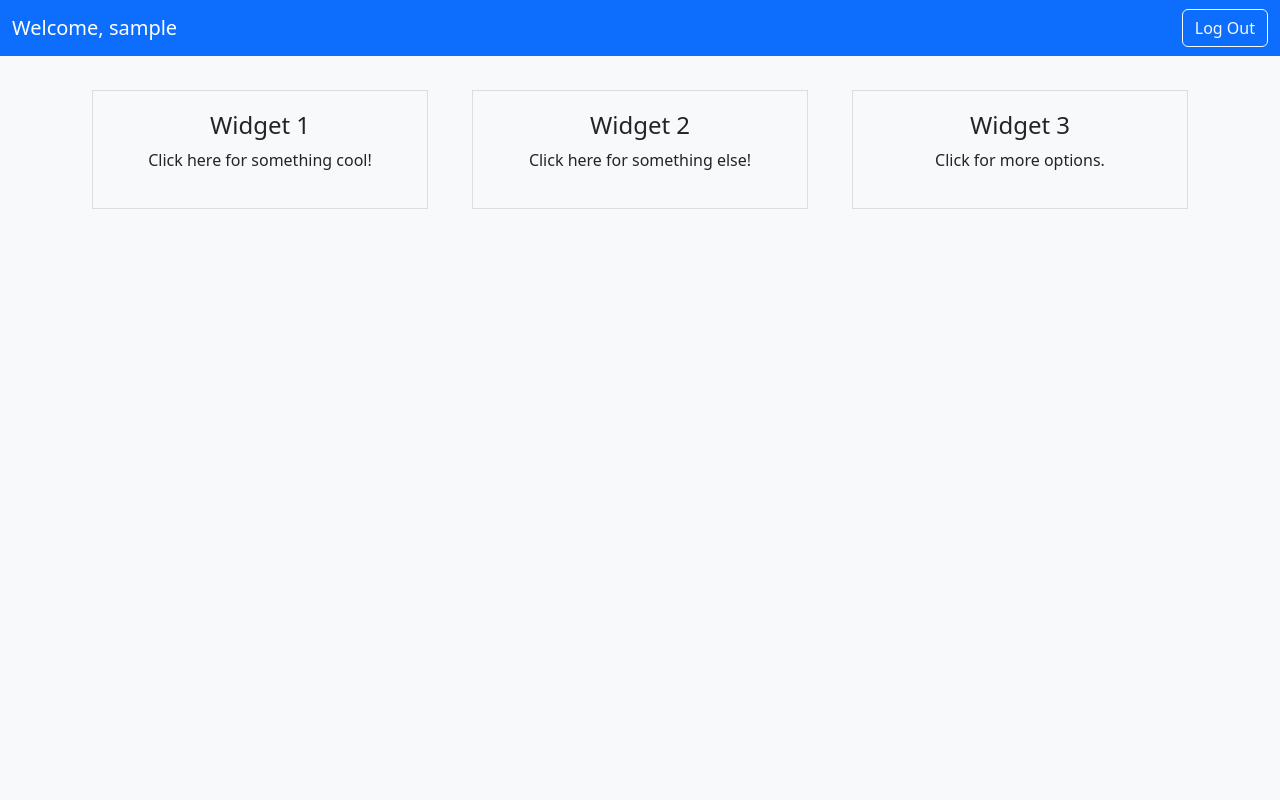
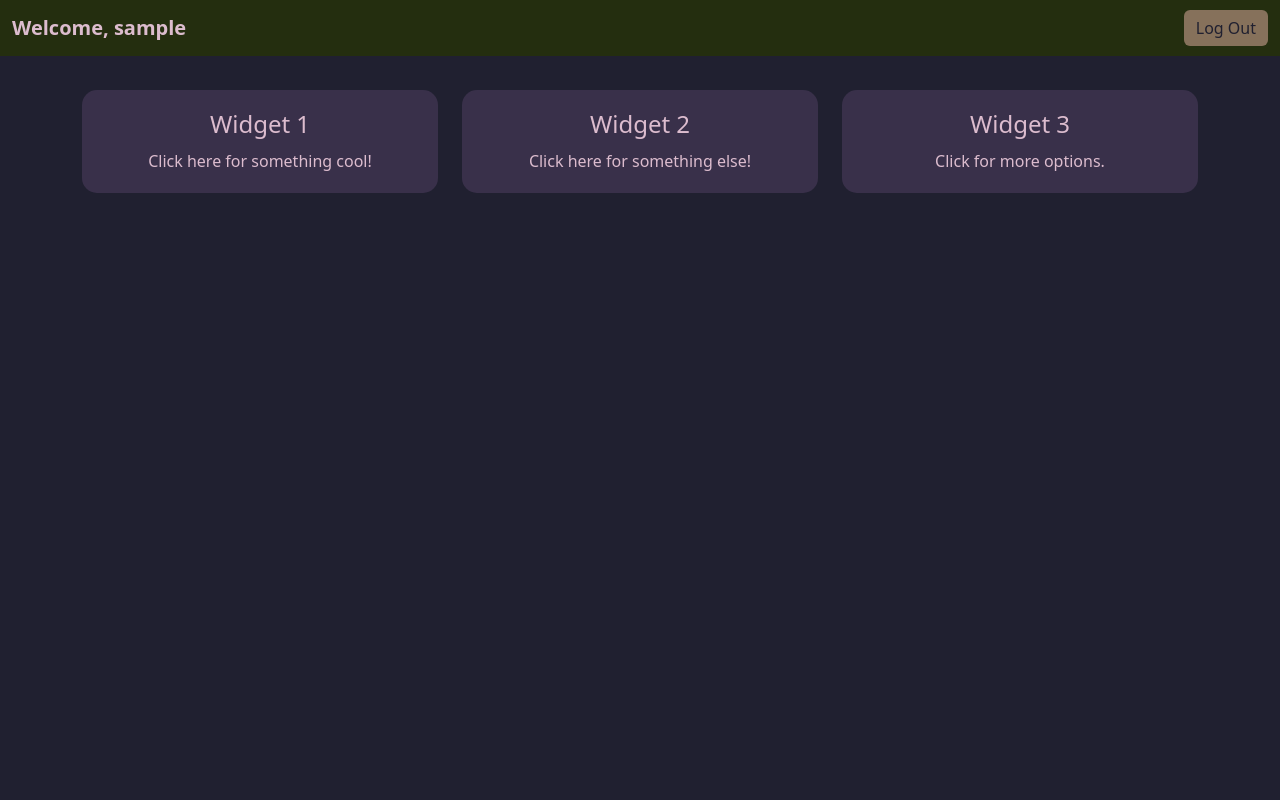
Before and after one commit to TBD-IT490/IT-490-002, a PHP site: page /dashboard.php in a window 1280 px wide. Run offline with PHP 8.4, Linux system fonts and the light colour scheme; the visitor is signed in with stand-in values (Sample User, id 1).

Commit message:
Update Bootstrap version and style adjustments

```diff
--- a/Frontend/dashboard.php
+++ b/Frontend/dashboard.php
@@ -17,28 +17,66 @@ $username = $_SESSION['username'];
     <meta name="viewport" content="width=device-width, initial-scale=1.0">
     <title>Dashboard</title>
     <!-- Bootstrap CSS -->
-    <link href="https://cdn.jsdelivr.net/npm/bootstrap@5.3.0-alpha1/dist/css/bootstrap.min.css" rel="stylesheet">
+    <link href="https://cdn.jsdelivr.net/npm/bootstrap@5.3.2/dist/css/bootstrap.min.css" rel="stylesheet">
     <style>
+        body {
+            background-color: #202030;
+            color: #DCBCCE;
+            min-height: 100vh;
+        }
+
+        .navbar {
+            background-color: #242E0F !important;
+        }
+
+        .navbar-brand {
+            color: #DCBCCE !important;
+            font-weight: bold;
+        }
+
+        .btn-logout {
+            background-color: #86715B;
+            border: none;
+            color: #202030;
+        }
+
+        .btn-logout:hover {
+            background-color: #242E0F;
+            color: #DCBCCE;
+        }
+
         .widget {
-            background-color: #f8f9fa;
-            border: 1px solid #ddd;
+            background-color: #39304A;
+            border-radius: 15px;
             padding: 20px;
             text-align: center;
-            margin: 10px;
+            margin: 10px 0;
             cursor: pointer;
+            color: #DCBCCE;
+            transition: all 0.2s;
         }
+
         .widget:hover {
-            background-color: #e9ecef;
+            background-color: #86715B;
+            color: #202030;
+        }
+
+        h4 {
+            margin-bottom: 10px;
+        }
+
+        p {
+            margin: 0;
         }
     </style>
 </head>
-<body class="bg-light">
+<body>
 
     <!-- Navigation Bar -->
-    <nav class="navbar navbar-expand-lg navbar-light bg-primary">
+    <nav class="navbar navbar-expand-lg">
         <div class="container-fluid">
-            <span class="navbar-brand text-white">Welcome, <?php echo htmlspecialchars($username); ?></span>
-            <button class="btn btn-outline-light" type="button" onclick="window.location.href='logout.php'">Log Out</button>
+            <span class="navbar-brand">Welcome, <?php echo htmlspecialchars($username); ?></span>
+            <button class="btn btn-logout" type="button" onclick="window.location.href='logout.php'">Log Out</button>
         </div>
     </nav>
 
@@ -66,7 +104,7 @@ $username = $_SESSION['username'];
         </div>
     </div>
 
-    <!-- Bootstrap JS and dependencies -->
-    <script src="https://cdn.jsdelivr.net/npm/bootstrap@5.3.0-alpha1/dist/js/bootstrap.bundle.min.js"></script>
+    <!-- Bootstrap JS Bundle -->
+    <script src="https://cdn.jsdelivr.net/npm/bootstrap@5.3.2/dist/js/bootstrap.bundle.min.js"></script>
 </body>
 </html>
```
